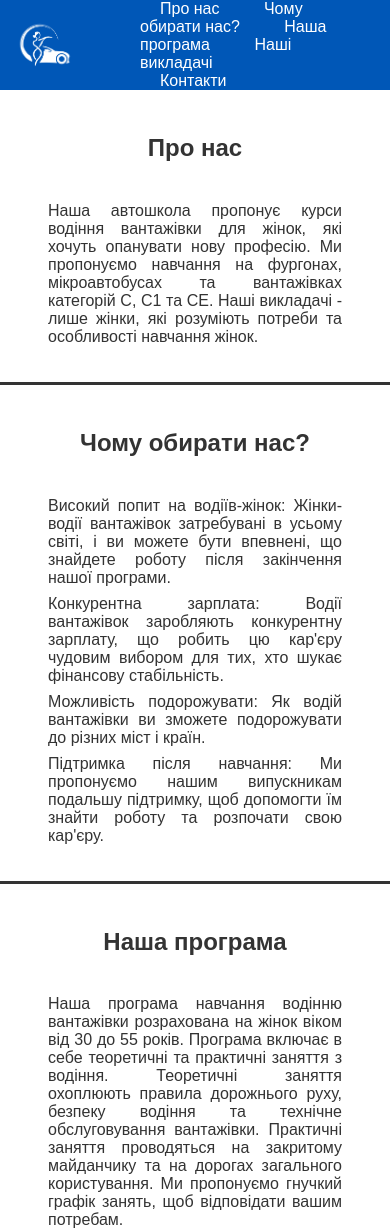
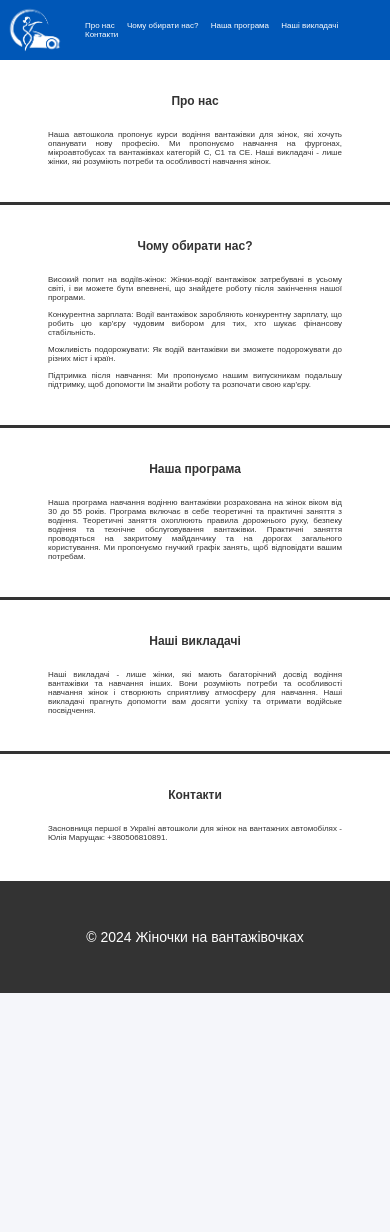
Before and after one commit to AndreyPolezhaiev/driving-school, a plain HTML site: page index.html in a window 390 px wide. Shown: the top 1232 px of the page. After the commit the page ends 993 px from the top, so only its background shows below. Drawn offline with Linux system fonts and the light colour scheme.

Commit message:
test for phone resp

```diff
--- a/styles.css
+++ b/styles.css
@@ -116,7 +116,7 @@ ul li {
     padding: 0 3rem;
 }
 
-footer {
+.footer {
     background: #333;
     font-size: 1.5rem;
     color: #fff;
@@ -126,3 +126,26 @@ footer {
     line-height: var(--min-footer-height);
     border-top: 3px solid #fff;
 }
+
+@media screen and (max-width: 907px) {
+  body {
+    font-size: 8px;
+  }
+
+  .footer {
+    font-size: 14px;
+  }
+
+  .nav {
+    padding-right: 25px;
+    padding-left: 0;
+  }
+
+  .nav__link {
+    padding: 1px 5px;
+  }
+
+  .logo {
+    padding-left: 5px;
+  }
+}
```
